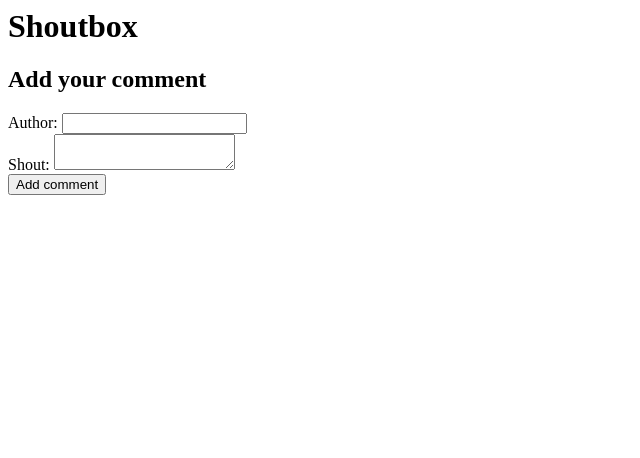
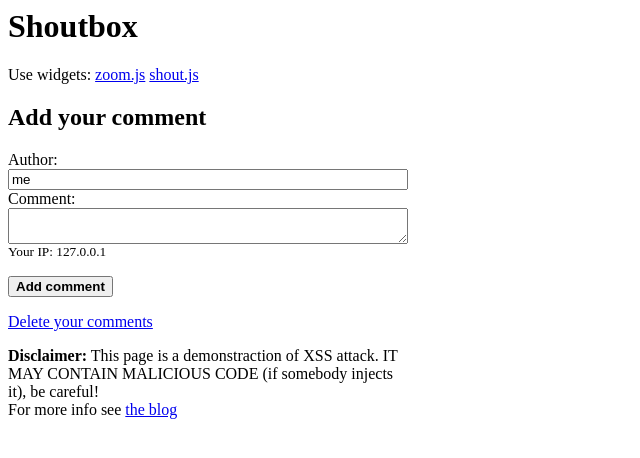
Before and after one commit to koto/blog-kotowicz-net-examples, a PHP site: page /shoutbox.php in a window 1280 px wide. Shown: the top 458 px of the page, without its empty margins (0-640 px from the left). Run offline with PHP 8.4, Linux system fonts and the light colour scheme; data comes from the database, SQL or seed files in the repository; both versions use the stored data as it was after the commit; some libraries are stand-ins or nearby versions.

Commit message:
- added IP restriction, extended example

```diff
--- a/e4x/victim/css.css
+++ b/e4x/victim/css.css
@@ -1,11 +1,21 @@
+h3 {
+	color: green;
+}
+
+#container {
+	width: 400px;
+}
+div.comment, div.comment-text, input, textarea, strong.author {
+	width: 100%;
+}
+
 div.comment {
 	border: 1px dashed #ccc;
-	width: 400px;
 	padding: 5px;
+	margin-bottom: 5px;
 }
 
 div.comment-text {
-	width: 400px;
 	padding: 5px;
 	font-size: 10px;
 	overflow: hidden;
@@ -15,5 +25,4 @@ div.comment-text {
 
 strong.author {
 	display: block;
-	width: 400px;
 }
--- /dev/null
+++ b/e4x/victim/schema.sql
@@ -0,0 +1,2 @@
+CREATE TABLE comments(id integer primary key, author varchar(20), ip varchar(15), comment text);
+CREATE INDEX comments_ip on comments (ip);
--- a/e4x/victim/shoutbox.php
+++ b/e4x/victim/shoutbox.php
@@ -1,23 +1,11 @@
 <html>
 <head>
-<title></title>
+<title>XSS attack demo</title>
 <script src="http://code.jquery.com/jquery-1.4.2.min.js"></script>
 <link rel="stylesheet" type="text/css" href="css.css" />
 <?php
 
-$db = new PDO('sqlite:' . dirname(__FILE__) . DIRECTORY_SEPARATOR . 'shoutbox.sqlite');
-
-if (!empty($_POST['author']) && !empty($_POST['comment'])) {
-	// add to db
-
-	// SQL injection protection - prepared statements
-	$stmt = $db->prepare("INSERT INTO comments (author, comment) VALUES(:a,:c)");
-	$stmt->execute(array(
-		'a' => $_POST['author'],
-		'c' => $_POST['comment'])
-	);
-
-}
+	$widget = null;
 
         if (!empty($_GET['widget'])) {
 		// use only a-z and . for widget files (path traversal & xss protection)
@@ -27,22 +15,76 @@ if (!empty($_GET['widget'])) {
 ?>
 </head>
 <body>
+<div id="container">
 <h1>Shoutbox</h1>
+
+<p>Use widgets:
 <?php
+$widgets = array('zoom.js', 'shout.js');
+
+foreach ($widgets as $w) {
+	echo "<a href=\"?widget={$w}\">{$w}</a> ";
+}
+?>
+</p>
+<?php
+
+	$ip = $_SERVER['REMOTE_ADDR'];
+	$db = new PDO('sqlite:' . dirname(__FILE__) . DIRECTORY_SEPARATOR . 'shoutbox.sqlite');
+
+	// delete comments for IP
+	if (!empty($_GET['clear'])) {
+		$stmt = $db->prepare("DELETE FROM comments WHERE ip = :i");
+		$ok = $stmt->execute(array(
+			'i' => $ip)
+		);
+		if ($ok) {
+			echo "<h3>Comments deleted.</h3>";
+		}
+	}
+
+	// add comments to db
+	if (!empty($_POST['author']) && !empty($_POST['comment'])) {
+
+		// SQL injection protection - prepared statements
+		$stmt = $db->prepare("INSERT INTO comments (author, comment, ip) VALUES(:a,:c,:i)");
+		$ok = $stmt->execute(array(
+			'a' => $_POST['author'],
+			'c' => $_POST['comment'],
+			'i' => $ip)
+		);
+
+		if ($ok) {
+			echo "<h3>Comment added.</h3>";
+		}
+
+
+	}
+
 	// fetch all comments and render them with htmlspecialchars() (XSS protection)
-	$result = $db->query("SELECT author, comment FROM comments ORDER BY id DESC");
-	foreach ($result as $row) : ?>
+	$stmt = $db->prepare("SELECT author, comment FROM comments WHERE ip = ? ORDER BY id DESC");
+
+	$result = $stmt->execute(array($ip));
+
+	while ($row = $stmt->fetch(PDO::FETCH_ASSOC)) : ?>
 		<div class="comment">
 		<strong class="author"><?php echo htmlspecialchars($row['author']) ?></strong>
 		<div class="comment-text"><?php echo htmlspecialchars($row['comment']) ?></div>
 		</div>
-	<?php endforeach; ?>
+	<?php endwhile; ?>
 <h2>Add your comment</h2>
-<form action="" method="post">
-Author: <input name="author" /><br />
-Shout: <textarea name="comment"></textarea><br />
-<button type="submit">Add comment</button>
+<form action="shoutbox.php?widget=<?php echo htmlspecialchars($widget) ?>" method="post">
+Author: <br /><input name="author" value="me" /><br />
+Comment: <br /><textarea name="comment"></textarea><br />
+<small>Your IP: <?php echo htmlspecialchars($ip); ?></small><br />
+<p><button type="submit"><strong>Add comment</strong></button></p>
+<p><a href="?clear=1">Delete your comments</a></p>
 </form>
+<p>
+<strong>Disclaimer:</strong> This page is a demonstraction of XSS attack. IT MAY CONTAIN MALICIOUS CODE (if somebody injects it), be careful!
+<br />For more info see <a href="http://blog.kotowicz.net">the blog</a>
+</p>
+</div>
 </body>
 </html>
 <!--
```
Also changed, not shown: e4x/victim/shout.js (added, +12 -0 lines), e4x/victim/zoom.js (+7 -2 lines), e4x/victim/shoutbox.sqlite. Lines whose indentation alone changed are shown as unchanged.
